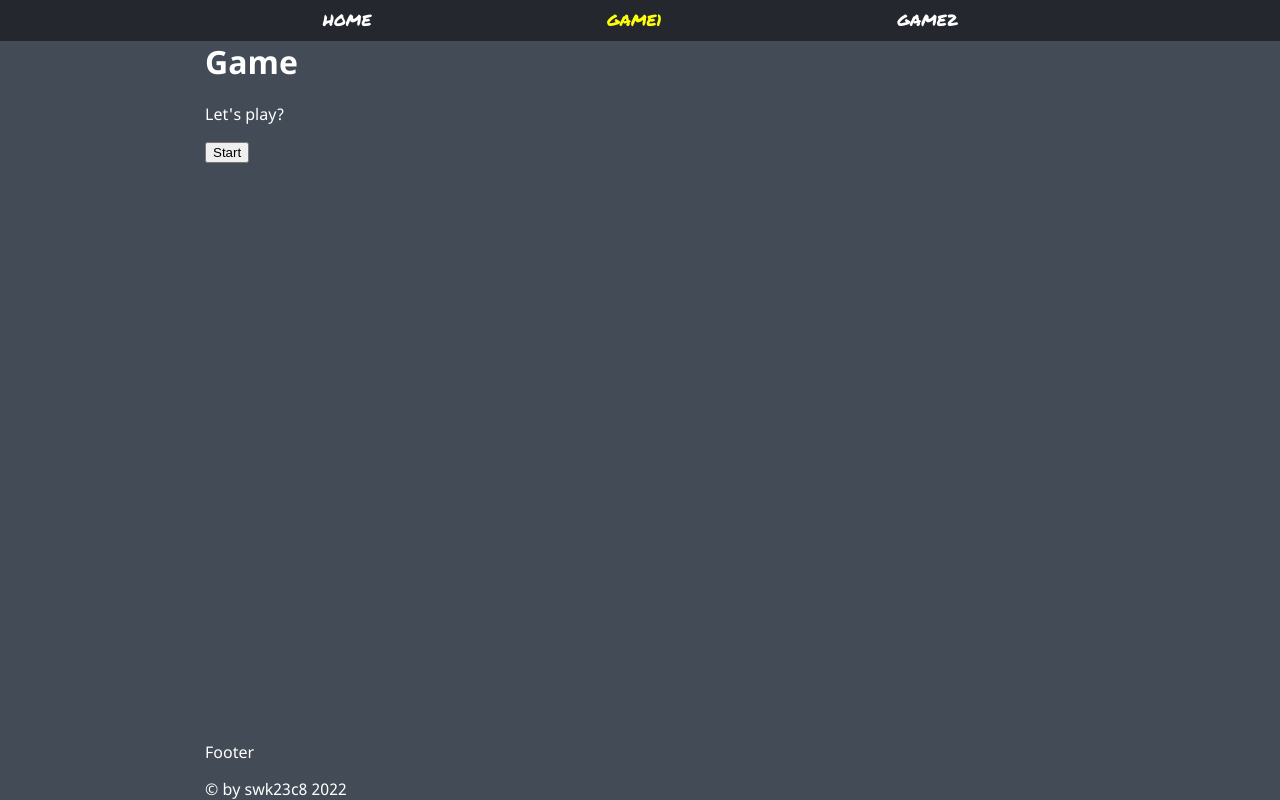
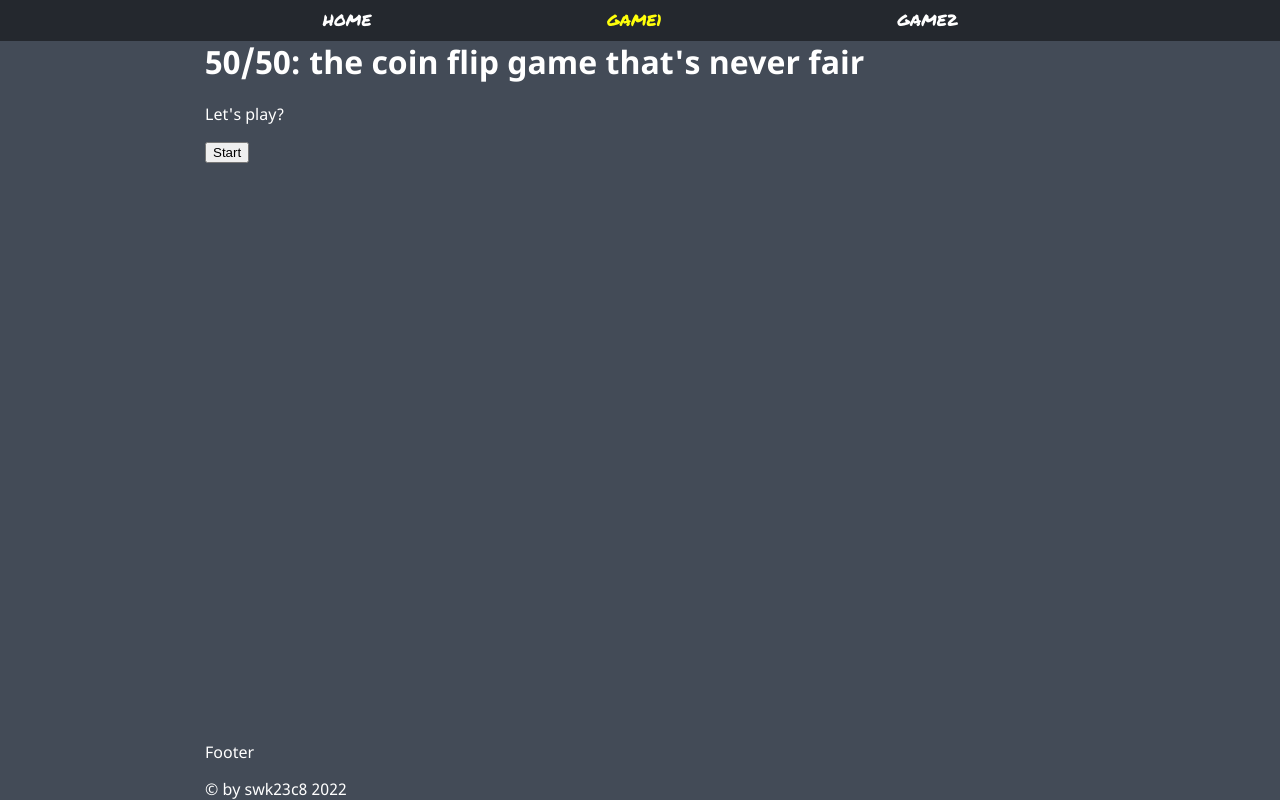
Before and after one commit to swk23C8/next-games, a Next.js app: page /game1 in a window 1280 px wide. Built offline with nearby package versions, Linux system fonts and the light colour scheme.

Commit message:
sum moar cleanin gup

```diff
--- a/components/Game1/GamePage/GamePage.js
+++ b/components/Game1/GamePage/GamePage.js
@@ -16,7 +16,7 @@ const GamePage = () => {
     <Round setIsGameStarted={setIsGameStarted} />
   ) : (
     <Container>
-      <h1>Game</h1>
+      <h1>50/50: the coin flip game that's never fair</h1>
       <p>Let{"'"}s play?</p>
       <button type="button" onClick={startGame}>
         Start
--- a/components/Game2/GamePage/GamePage.js
+++ b/components/Game2/GamePage/GamePage.js
@@ -16,7 +16,7 @@ const GamePage = () => {
     <Round setIsGameStarted={setIsGameStarted} />
   ) : (
     <Container>
-      <h1>Game</h1>
+      <h1>Cee-Lo: the hood niggas dice game</h1>
       <p>Let{"'"}s play?</p>
       <button type="button" onClick={startGame}>
         Start
```
